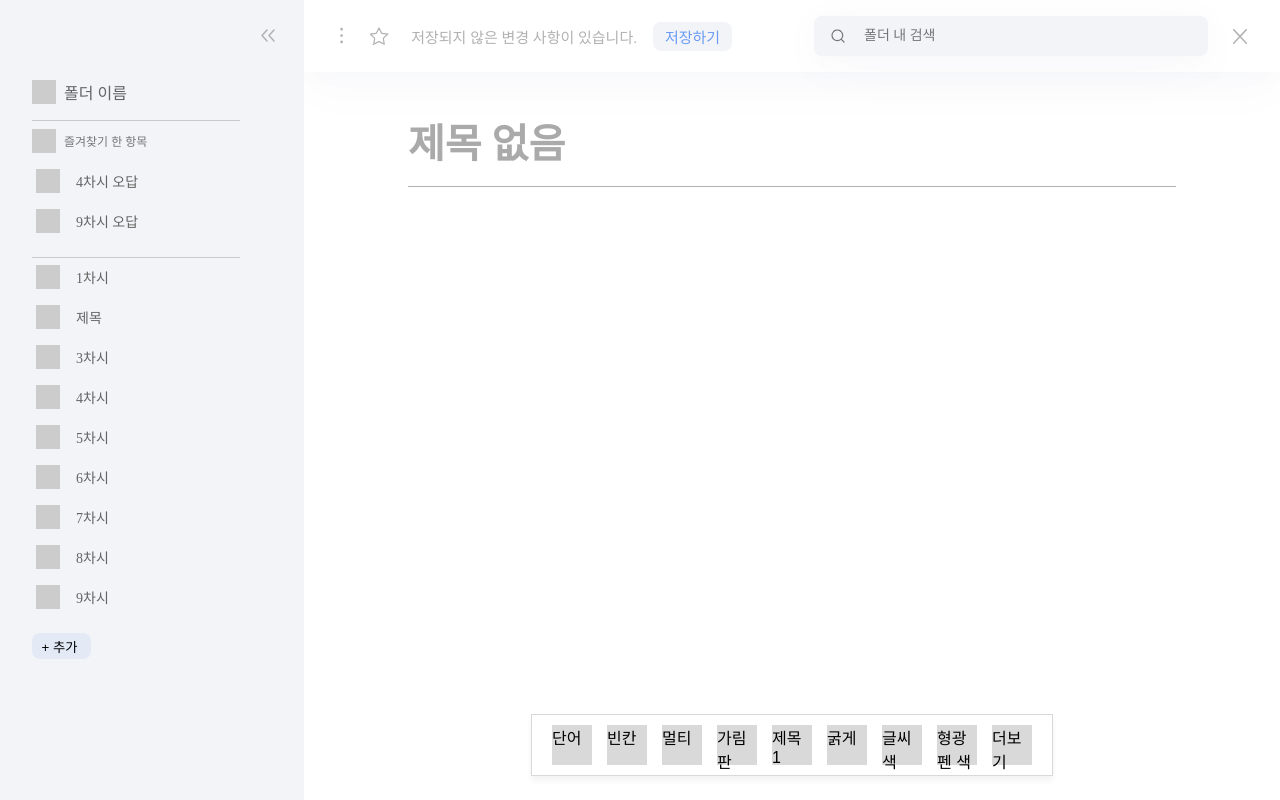
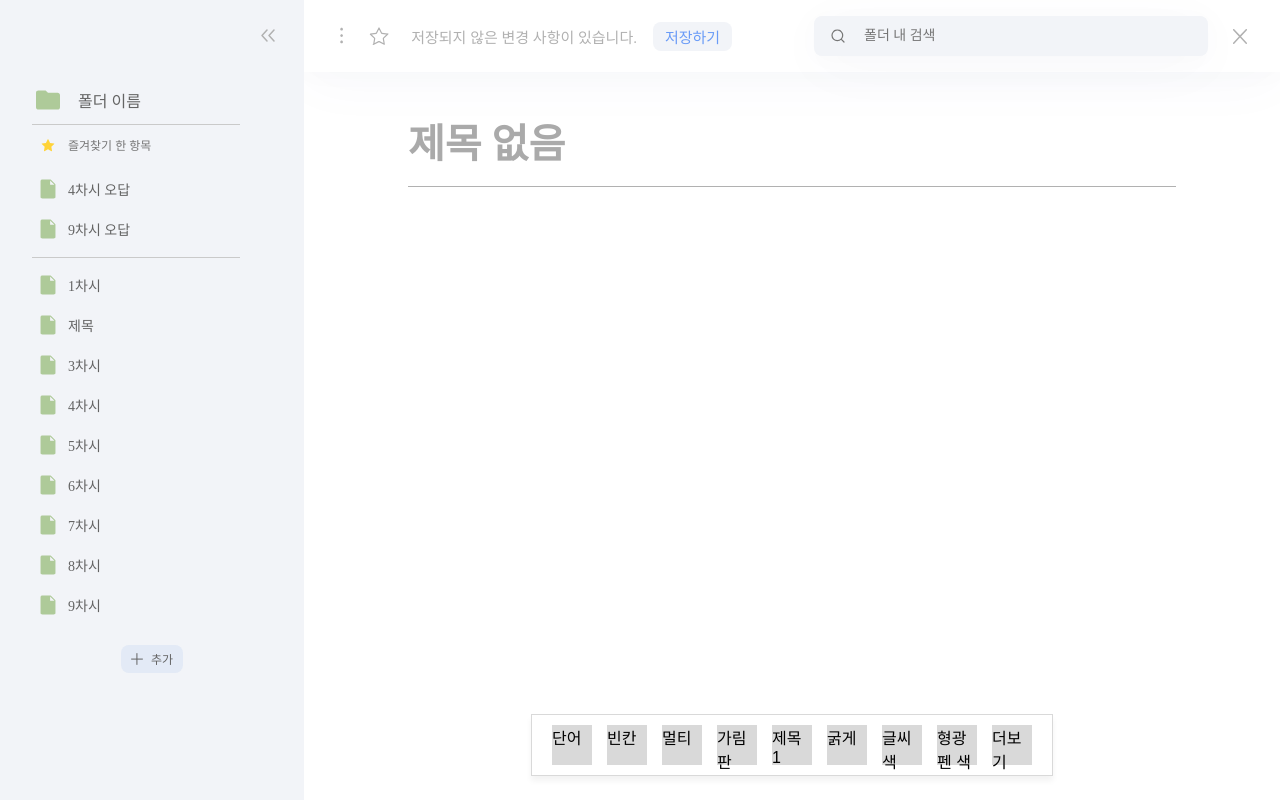
Before and after one commit to UMC-CARDIFY/Client-V1, a React (Vite) app: page /note-editor in a window 1280 px wide. Built offline with nearby package versions, Linux system fonts and the light colour scheme.

Commit message:
feat: 노트에디터 메뉴바 프로토타입 구현

```diff
--- a/src/pages/NoteEditor/components/MenuBar.jsx
+++ b/src/pages/NoteEditor/components/MenuBar.jsx
@@ -3,6 +3,8 @@ import PropTypes from 'prop-types';
 import styled, { css } from 'styled-components';
 
 const MenuBarContainer = styled.div`
+  display: flex;
+  flex-direction: column;
   width: 15rem;
   height: 100vh;
   flex-shrink: 0;
@@ -19,12 +21,13 @@ const MenuBarContainer = styled.div`
 `;
 
 const NowFolderContainer = styled.div`
-  margin-bottom: 1rem;
-  display: flex;
+  margin-bottom: 0.25rem;
+  display: inline-flex;
+  padding: 0.25rem 4.8125rem 0.25rem 0rem;
   align-items: center;
+  gap: 0.875rem;
   color: var(--Grays-Gray1, #646464);
-  text-overflow: ellipsis;
-
+  text-overflow: hidden;
   font-family: Pretendard;
   font-size: 1rem;
   font-style: normal;
@@ -33,12 +36,8 @@ const NowFolderContainer = styled.div`
 `;
 
 const FolderIcon = styled.div`
-  width: 1.5rem;
-  height: 1.5rem;
-  flex-shrink: 0;
-  background: #ccc;
-  background-size: contain;
-  margin-right: 0.5rem;
+width: 2rem;
+height: 2rem;
 `;
 
 const Divider = styled.div`
@@ -48,17 +47,16 @@ const Divider = styled.div`
 `;
 
 const FavoriteContainer = styled.div`
-  margin-bottom: 1rem;
+  margin-bottom: 0.5rem;
 `;
 
 const FavoriteTitle = styled.div`
-  font-size: 1rem;
-  margin-top: 0.5rem;
-  margin-bottom: 0.5rem;
+  margin-top: 0.25rem;
   display: flex;
+width: 13rem;
 align-items: center;
+gap: 0.25rem;
 color: var(--Grays-Gray2, #767676);
-
 font-family: Pretendard;
 font-size: 0.75rem;
 font-style: normal;
@@ -67,11 +65,15 @@ const FavoriteTitle = styled.div`
 `;
 
 const StarIcon = styled.div`
-  width: 1.5rem;
-  height: 1.5rem;
+width: 2rem;
+height: 2rem;
 flex-shrink: 0;
-  background: #ccc;
-  margin-right: 0.5rem;
+`;
+
+const NoteContainer = styled.div`
+  display: flex;
+  flex-direction: column;
+  margin-top: 0.5rem;
   `;
 
 const NoteList = styled.div`
@@ -83,8 +85,10 @@ const NoteList = styled.div`
   align-self: stretch;
   cursor: pointer;
   transition: background-color 0.3s;
+    border-radius: 0.5rem;
+  overflow: hidden;
 color: var(--Grays-Gray1, #646464);
-
+text-overflow: ellipsis;
   font-family: Pretendard;
   font-size: 0.875rem;
   font-style: normal;
@@ -96,7 +100,6 @@ const NoteList = styled.div`
   }
 
   &.selected {
-    border-radius: 0.5rem;
     background: var(--Grays-White, #FFF);
     color: var(--Grays-Black, #1A1A1A);
   }
@@ -105,24 +108,36 @@ const NoteList = styled.div`
 const NoteIcon = styled.div`
   width: 1.5rem;
   height: 1.5rem;
-  background: #ccc;
-  margin-right: 0.5rem;
 `;
 
 const AddButton = styled.button`
   display: flex;
-  width: 3.6875rem;
-  height: 1.625rem;
+  width: 3.9rem; /*글씨가 내려가서 3.6875rem에서 늘림*/
+height: 1.75rem; /*디자인에 맞게 1.625rem에서 늘림*/
 padding: 0.1875rem 0.5625rem 0.1875rem 0.3125rem;
 align-items: center;
 justify-content: center;
+align-self: center;
 gap: 0.25rem;
 flex-shrink: 0;
   border-radius: 0.5rem;
   border: none;
   background: var(--Main-PrimaryDull, #E3EAF6);
-  margin-top: 1rem;
+  margin-top: 1.25rem;
   cursor: pointer;
+
+  color: var(--Grays-Gray1, #646464);
+font-family: Pretendard;
+font-size: 0.75rem;
+font-style: normal;
+font-weight: 500;
+line-height: normal;
+`;
+
+const PlusIcon = styled.div`
+width: 1.25rem;
+height: 1.25rem;
+flex-shrink: 0;
 `;
 
 const BackButtonDiv = styled.div`
@@ -186,41 +201,55 @@ const MenuBar = ({ isCollapsed, toggleMenuBar }) => {
       </PushButton>
 
       <NowFolderContainer>
-        <FolderIcon /> 폴더 이름
+        <FolderIcon><svg xmlns="http://www.w3.org/2000/svg" width="32" height="32" viewBox="0 0 32 32" fill="none">
+  <path d="M6.4 25.5999C5.74 25.5999 5.1752 25.3651 4.7056 24.8955C4.236 24.4259 4.0008 23.8607 4 23.1999V8.7999C4 8.1399 4.2352 7.5751 4.7056 7.1055C5.176 6.6359 5.7408 6.4007 6.4 6.3999H13.6L16 8.7999H25.6C26.26 8.7999 26.8252 9.0351 27.2956 9.5055C27.766 9.9759 28.0008 10.5407 28 11.1999V23.1999C28 23.8599 27.7652 24.4251 27.2956 24.8955C26.826 25.3659 26.2608 25.6007 25.6 25.5999H6.4Z" fill="#AECA99"/>
+</svg></FolderIcon> 폴더 이름
       </NowFolderContainer>
 
       <Divider />
       <FavoriteContainer>
         <FavoriteTitle>
-          <StarIcon />
+          <StarIcon><svg xmlns="http://www.w3.org/2000/svg" width="32" height="32" viewBox="0 0 32 32" fill="none">
+  <path d="M15.9998 20.2526L12.4225 22.1331C12.2024 22.2488 11.9452 22.0619 11.9873 21.8168L12.6705 17.8333L9.77531 15.0122C9.5972 14.8387 9.69544 14.5363 9.94153 14.5005L13.9412 13.9193L15.7308 10.2942C15.8409 10.0713 16.1588 10.0713 16.2688 10.2943L18.0578 13.9193L22.0576 14.5005C22.3036 14.5363 22.4019 14.8387 22.2238 15.0122L19.3292 17.8333L20.013 21.8168C20.0551 22.0619 19.7979 22.2488 19.5777 22.1331L15.9998 20.2526Z" fill="#FFD338"/>
+</svg></StarIcon>
           즐겨찾기 한 항목
         </FavoriteTitle>
+        <NoteContainer>
         {menuItems.filter(item => item.isFavorite).map(item => (
           <NoteList
             key={item.id}
             className={selectedItem === item.name ? 'selected' : ''}
             onClick={() => handleClick(item)}
           >
-            <NoteIcon />
+            <NoteIcon><svg xmlns="http://www.w3.org/2000/svg" width="24" height="24" viewBox="0 0 24 24" fill="none">
+  <path d="M6.25694 21.5999C5.76556 21.5999 5.3556 21.4356 5.02707 21.1071C4.69854 20.7786 4.53391 20.3686 4.5332 19.8772V4.12257C4.5332 3.6319 4.69783 3.2223 5.02707 2.89377C5.35631 2.56524 5.76627 2.40061 6.25694 2.3999H14.2523C14.5175 2.3999 14.7719 2.50526 14.9594 2.6928L19.1736 6.90701C19.3612 7.09455 19.4665 7.3489 19.4665 7.61412V19.8772C19.4665 20.3679 19.3023 20.7779 18.9737 21.1071C18.6452 21.4363 18.2349 21.6006 17.7428 21.5999H6.25694ZM14.1332 7.73324H18.1584C18.2475 7.73324 18.2922 7.62552 18.2292 7.56253L14.3039 3.63728C14.2409 3.57428 14.1332 3.6189 14.1332 3.70799V7.73324Z" fill="#AECA99"/>
+</svg></NoteIcon>
             {item.name}
           </NoteList>
+
         ))}
+        </NoteContainer>
       </FavoriteContainer>
       <Divider />
-      <div>
+      <NoteContainer>
         {menuItems.filter(item => !item.isFavorite).map(item => (
           <NoteList
             key={item.id}
             className={selectedItem === item.name ? 'selected' : ''}
             onClick={() => handleClick(item)}
           >
-            <NoteIcon />
+            <NoteIcon><svg xmlns="http://www.w3.org/2000/svg" width="24" height="24" viewBox="0 0 24 24" fill="none">
+  <path d="M6.25694 21.5999C5.76556 21.5999 5.3556 21.4356 5.02707 21.1071C4.69854 20.7786 4.53391 20.3686 4.5332 19.8772V4.12257C4.5332 3.6319 4.69783 3.2223 5.02707 2.89377C5.35631 2.56524 5.76627 2.40061 6.25694 2.3999H14.2523C14.5175 2.3999 14.7719 2.50526 14.9594 2.6928L19.1736 6.90701C19.3612 7.09455 19.4665 7.3489 19.4665 7.61412V19.8772C19.4665 20.3679 19.3023 20.7779 18.9737 21.1071C18.6452 21.4363 18.2349 21.6006 17.7428 21.5999H6.25694ZM14.1332 7.73324H18.1584C18.2475 7.73324 18.2922 7.62552 18.2292 7.56253L14.3039 3.63728C14.2409 3.57428 14.1332 3.6189 14.1332 3.70799V7.73324Z" fill="#AECA99"/>
+</svg></NoteIcon>
             {item.name}
           </NoteList>
         ))}
-      </div>
+      </NoteContainer>
 
-      <AddButton>+ 추가</AddButton>
+      <AddButton><PlusIcon><svg xmlns="http://www.w3.org/2000/svg" width="20" height="20" viewBox="0 0 20 20" fill="none">
+  <rect x="4.16699" y="9.58325" width="11.6667" height="1" fill="#646464"/>
+  <rect x="10.417" y="4.16675" width="11.6667" height="1" transform="rotate(90 10.417 4.16675)" fill="#646464"/>
+</svg></PlusIcon>추가</AddButton>
 
       <BackButtonDiv>
         <BackButton />
```
Lines whose indentation alone changed are shown as unchanged.
